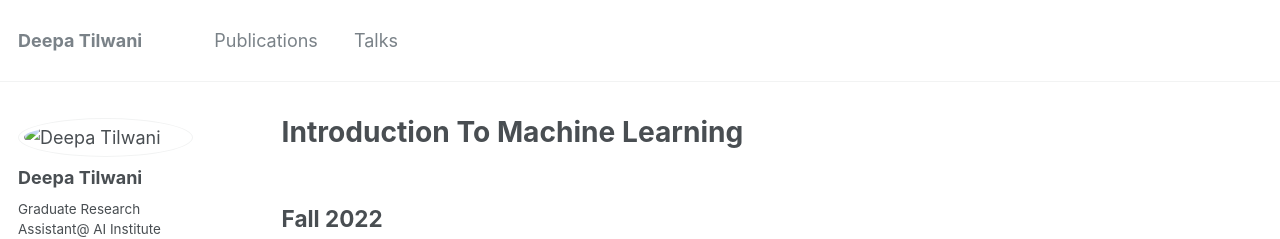
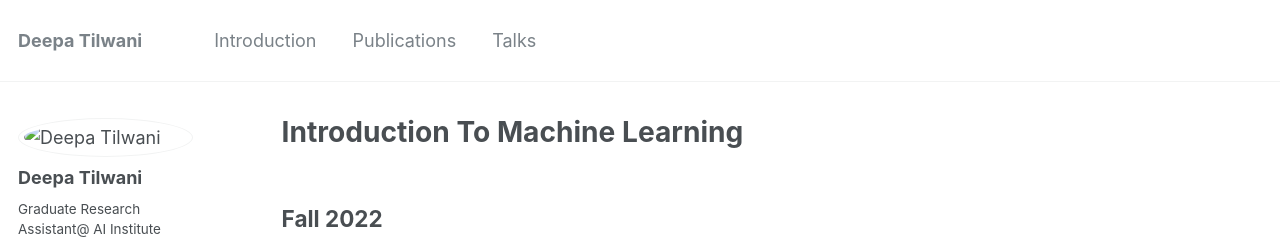
Before and after one commit to Deepa-Tilwani/deepa-tilwani.github.io, a Jekyll site: the page built from _pages/Courses.md, in a window 1280 px wide. Shown: the top 239 px of the page. Built offline with Jekyll 4.4.1, drawn with Linux system fonts in a browser that asks for light colours.

Commit message:
Update navigation.yml

```diff
--- a/_data/navigation.yml
+++ b/_data/navigation.yml
@@ -1,5 +1,9 @@
 # main links links
 main:
+
+  - title: "Introduction"
+    url: /introduction/
+
   - title: "Publications"
     url: /publications/
 
```
